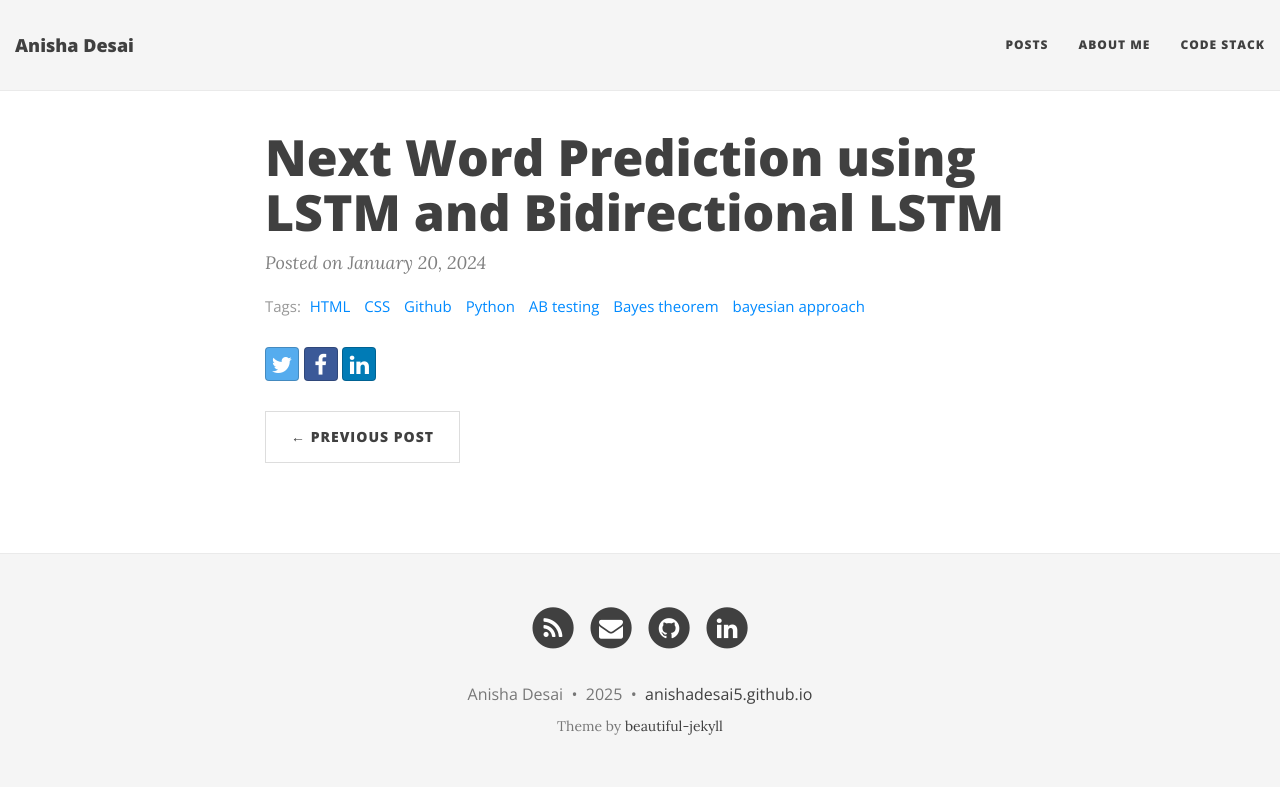
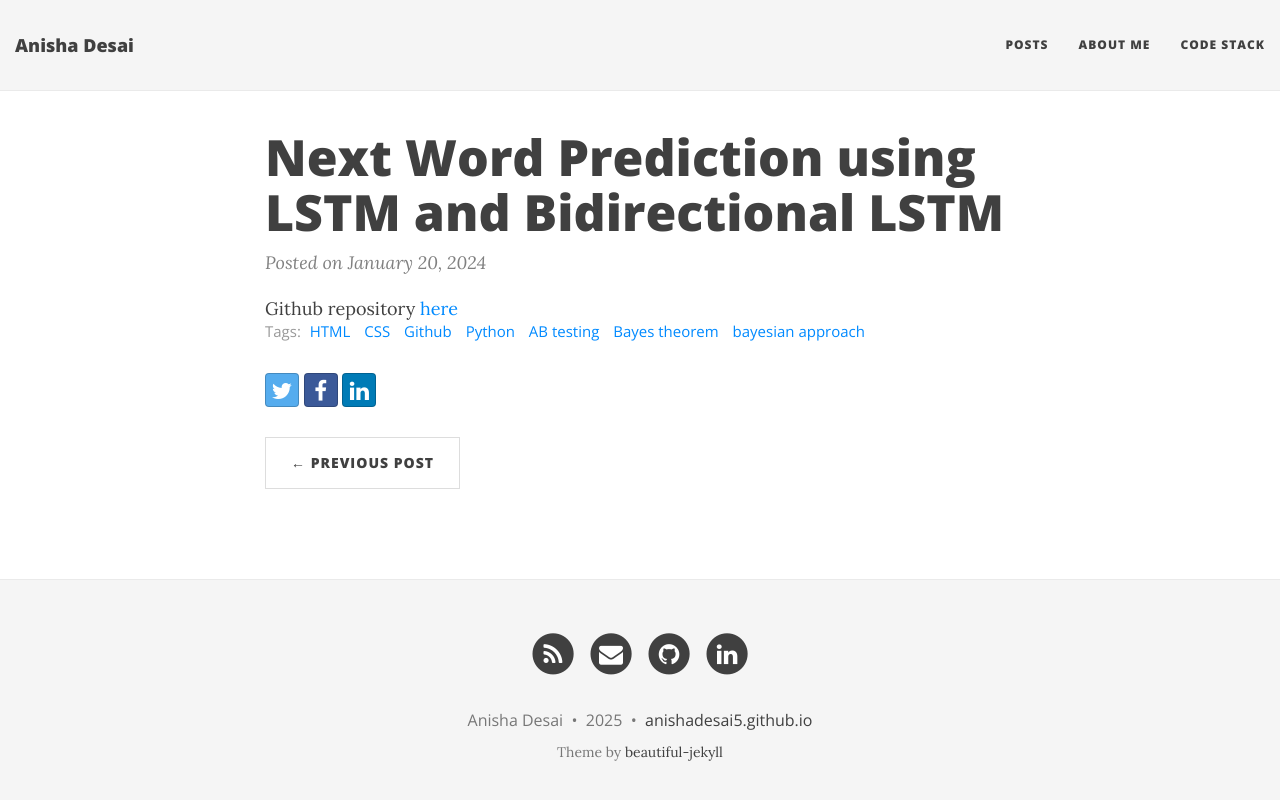
Before and after one commit to anishadesai5/anishadesai5.github.io, a Jekyll site: the page built from _posts/2024-01-20-Next-Word-Predicition-LSTM.html, in a window 1280 px wide. Shown: the top 800 px of the page. Built offline with Jekyll 4.4.1, drawn with Linux system fonts in a browser that asks for light colours; nearby versions of some CDN libraries.

Commit message:
Update 2024-01-20-Next-Word-Predicition-LSTM.html

```diff
--- a/_posts/2024-01-20-Next-Word-Predicition-LSTM.html
+++ b/_posts/2024-01-20-Next-Word-Predicition-LSTM.html
@@ -6,3 +6,5 @@ permalink: /next-word-prediction
 publish: false
 tags: [HTML, CSS, Github, Python,AB testing, Bayes theorem, bayesian approach]
 ---
+
+Github repository <a href = "https://github.com/anishadesai5/bayesian-testing" target="_blank">here</a>
```
